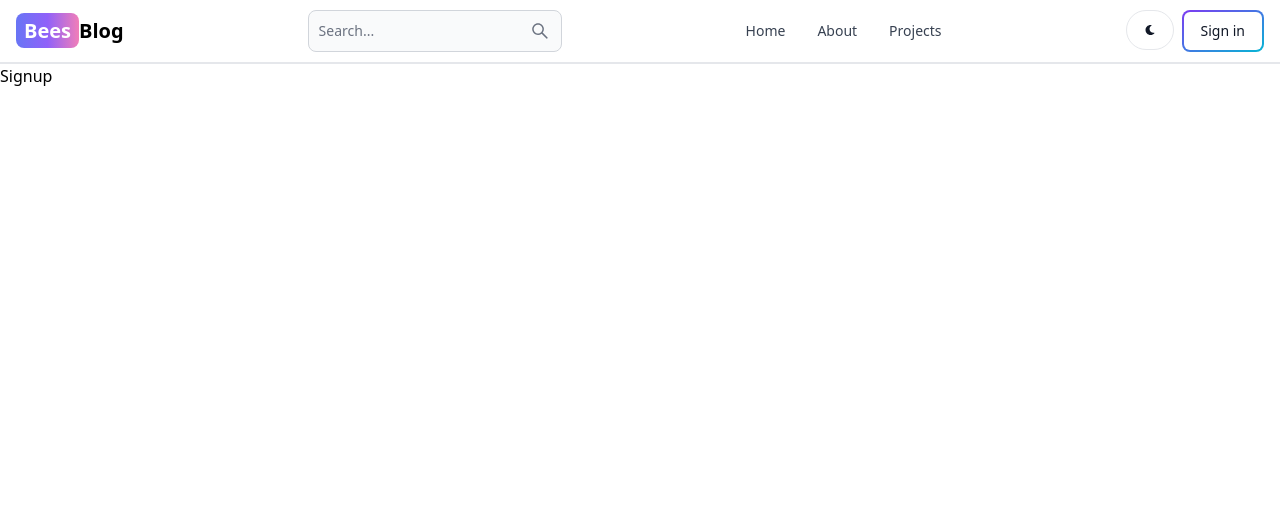
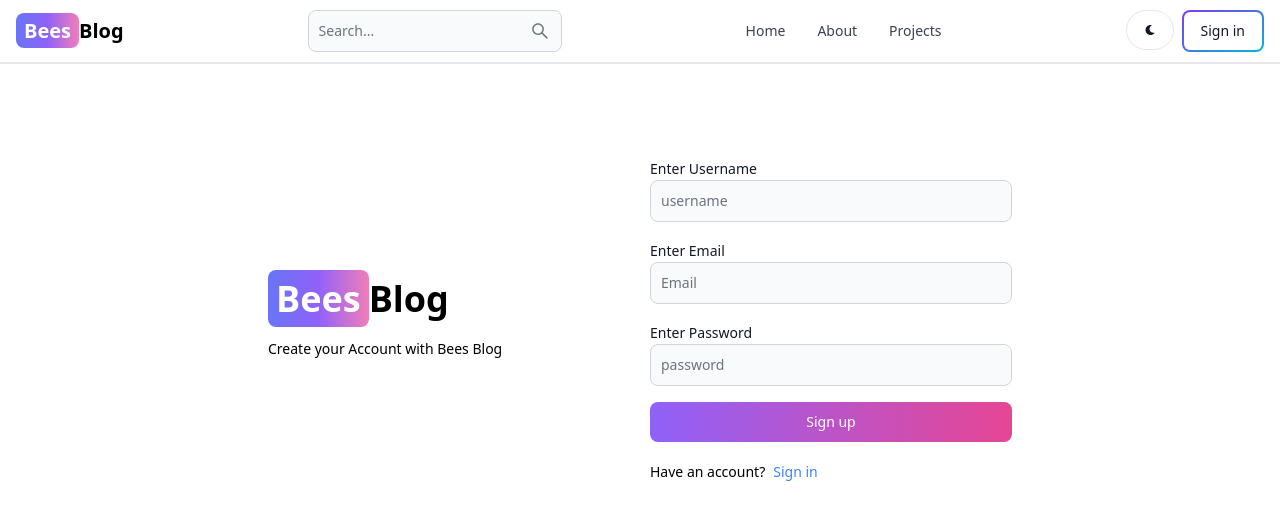
Before and after one commit to Nikhil12989/Bees-Blog, a React (Vite) app in the folder client/: page /sign-up in a window 1280 px wide. Shown: the top 520 px of the page. Built offline with nearby package versions, Linux system fonts and the light colour scheme.

Commit message:
Sign up page UI

```diff
--- a/client/src/pages/Signup.jsx
+++ b/client/src/pages/Signup.jsx
@@ -1,7 +1,61 @@
-import React from 'react'
+import { Button, Label, TextInput } from "flowbite-react";
+import React from "react";
+import { Link } from "react-router-dom";
+
 
 export default function Signup() {
   return (
-    <div>Signup</div>
-  )
+    <div className="min-h-screen mt-20">
+      <div className="flex p-3 max-w-3xl mx-auto flex-col md:flex-row md:items-center gap-5">
+        {/* Left Side  */}
+        <div className="flex-1">
+        <Link
+        to="/"
+        className="  font-bold dark:text-white text-4xl"
+      >
+        <span className="px-2 py-1 bg-gradient-to-r from-indigo-500 via-purple-500 to-pink-400 rounded-lg text-white ">
+          Bees
+        </span>
+        Blog
+      </Link>
+      <p className="text-sm mt-5">
+        Create your Account with Bees Blog
+      </p>
+        </div>
+        {/* Right Side  */}
+        <div className="flex-1">
+         <form className="flex flex-col gap-4" >
+          <div>
+            <Label value="Enter Username"/>
+            <TextInput
+            type="text"
+            placeholder="username"
+            id="username"/>
+          </div>
+          <div>
+            <Label value="Enter Email"/>
+            <TextInput
+            type="text"
+            placeholder="Email"
+            id="username"/>
+          </div>
+          <div>
+            <Label value="Enter Password"/>
+            <TextInput
+            type="text"
+            placeholder="password"
+            id="username"/>
+          </div>
+          <Button gradientDuoTone="purpleToPink" type="submit">
+             Sign up
+          </Button>
+         </form>
+         <div className="flex gap-2 text-sm mt-5">
+              <span>Have an account?</span>
+              <Link to="/sign-in" className="text-blue-500"> Sign in</Link>
+         </div>
+        </div>
+      </div>
+    </div>
+  );
 }
```
